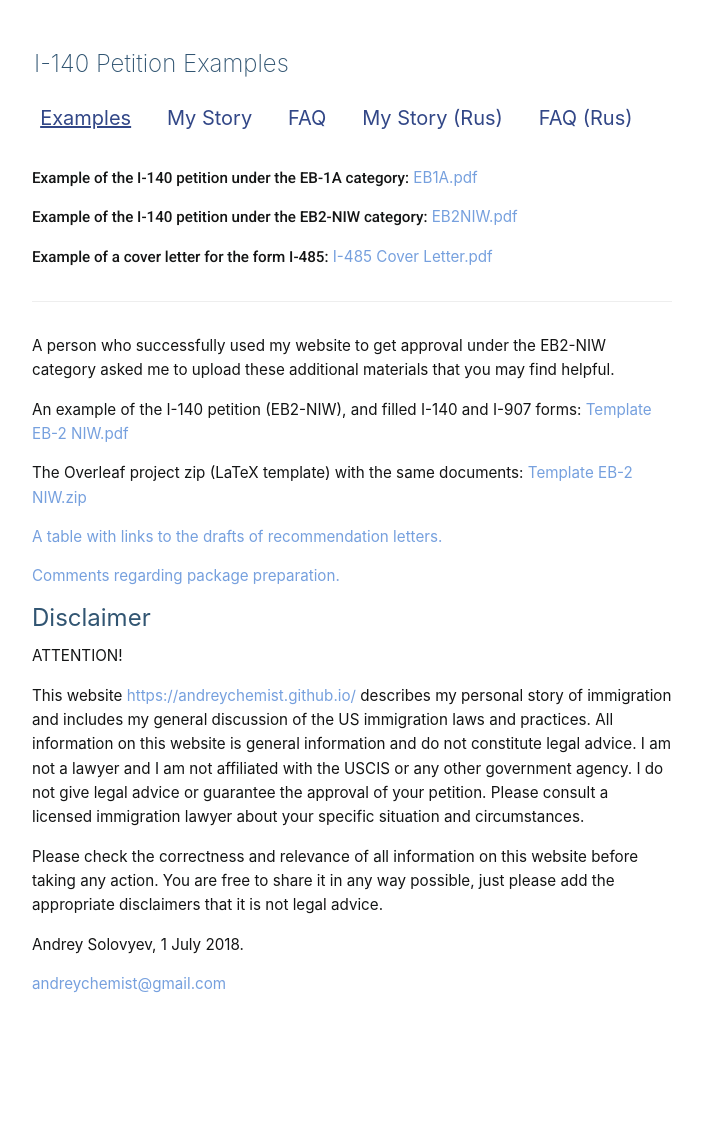
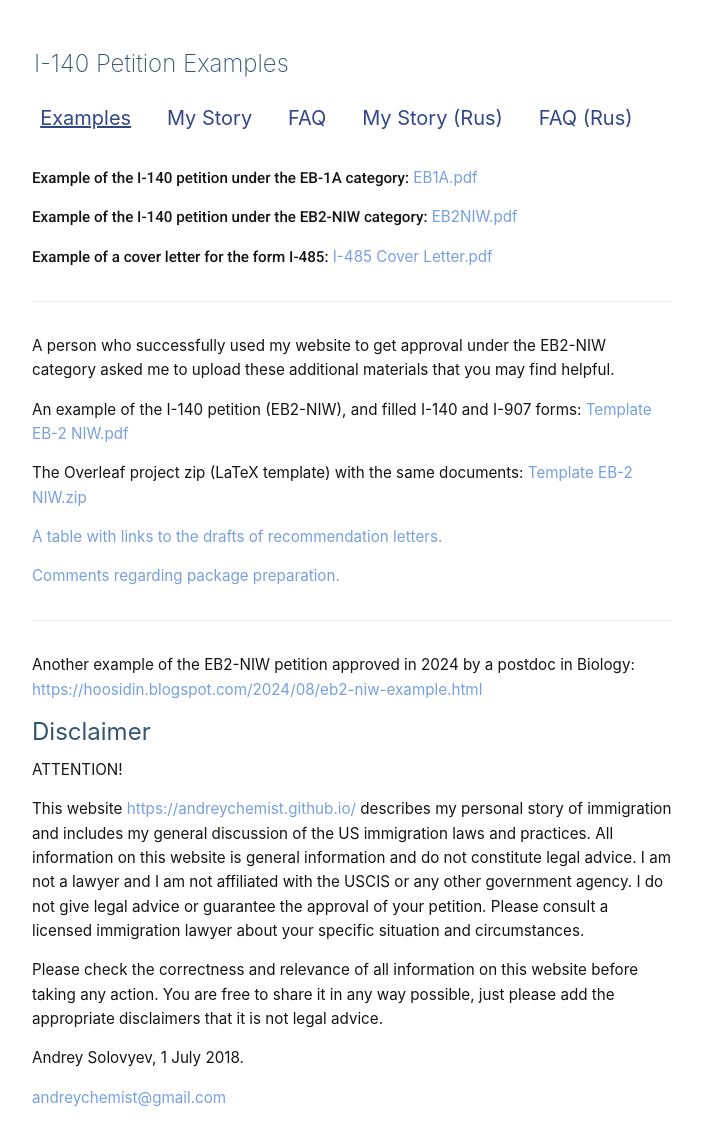
Before and after one commit to andreychemist/andreychemist.github.io, a Jekyll site: the page built from index.md, in a window 1280 px wide. Shown: the whole page, without its empty margins (288-990 px from the left). Built offline with Jekyll 4.4.1, drawn with Linux system fonts in a browser that asks for light colours; some web fonts are replaced; before the commit the page ends 1011 px from its top, so only the background shows below that.

Commit message:
a link to a new example

```diff
--- a/index.md
+++ b/index.md
@@ -24,4 +24,8 @@ The Overleaf project zip (LaTeX template) with the same documents: [Template EB-
 
 [Comments regarding package preparation.](https://docs.google.com/document/d/16x77V2iDWA6ruImFNi43K1kiGutSAjKhw_pRoUTXZ0w/edit)
 
+- - - - - - - - - - -
+
+Another example of the EB2-NIW petition approved in 2024 by a postdoc in Biology: [https://hoosidin.blogspot.com/2024/08/eb2-niw-example.html](https://hoosidin.blogspot.com/2024/08/eb2-niw-example.html)
+
 {% include disclaimer.md %}
```
